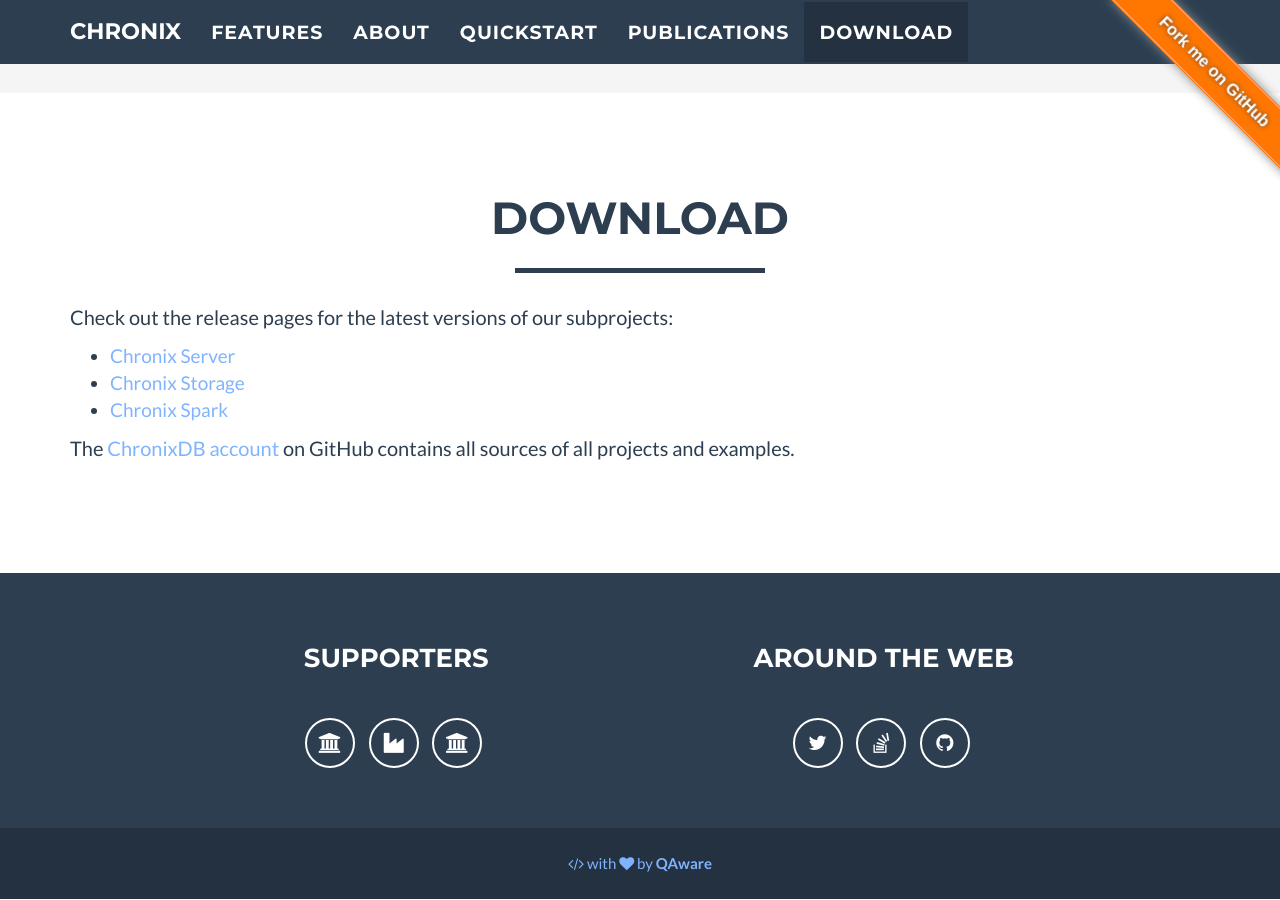
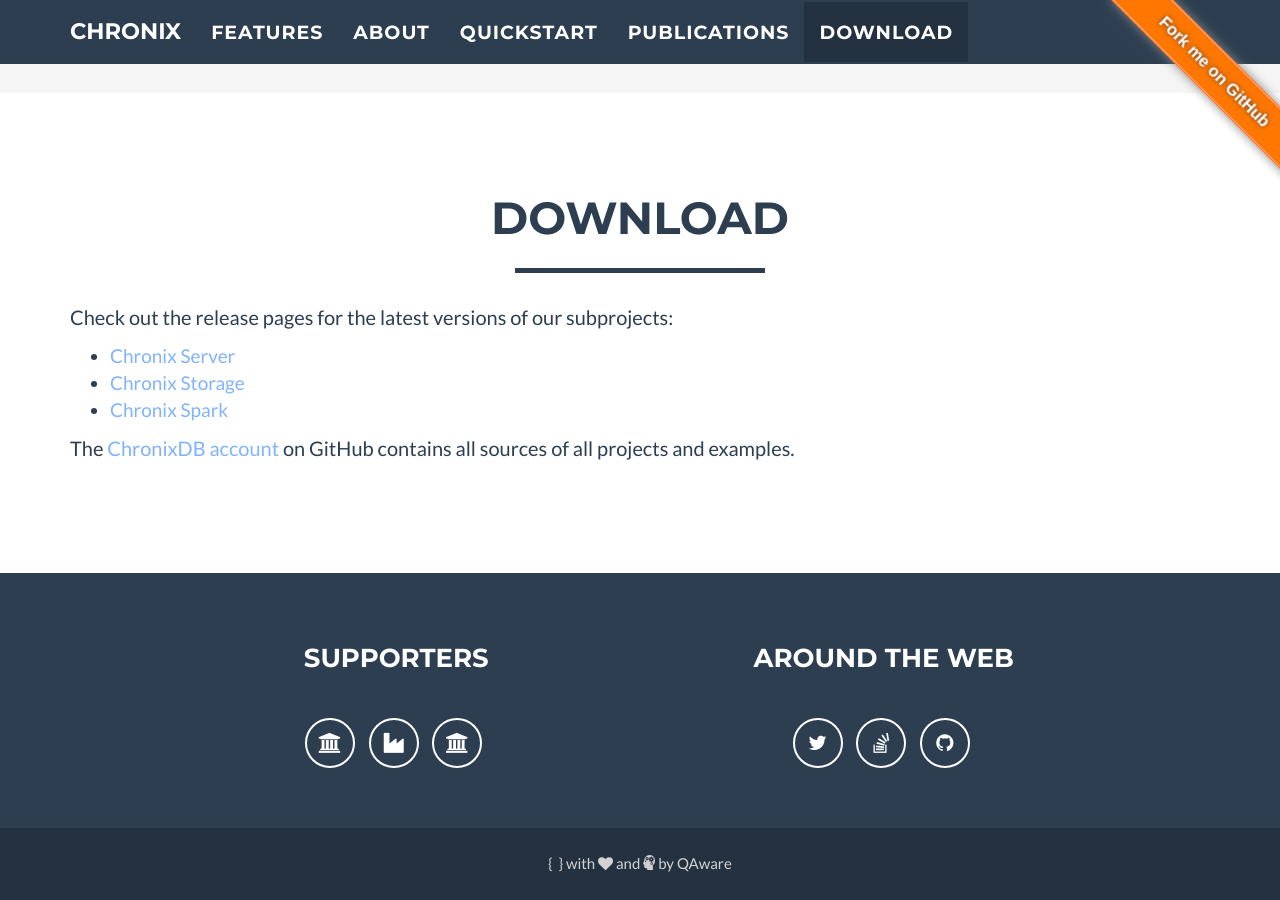
Before and after one commit to ChronixDB/chronixDB.github.io, a Jekyll site: the page built from index.html, in a window 1280 px wide and 900 px high, scrolled down 4737 px. Built offline with Jekyll 4.4.1, drawn with Linux system fonts in a browser that asks for light colours.

Commit message:
Added brain to footer.

```diff
--- a/_includes/footer.html
+++ b/_includes/footer.html
@@ -30,7 +30,7 @@
             <div class="container">
                 <div class="row">
                     <div class="col-lg-12">
-                        <a href="{{ site.copyright.url }}"><i class="fa fa-code" aria-hidden="true"></i> with <i class="fa fa-heart" aria-hidden="true"></i> by <b>{{ site.copyright.name }}</b></a>
+                        <a href="{{ site.copyright.url }}" style="color: lightgray;">{&nbsp;&nbsp;} with <i class="fa fa-heart" aria-hidden="true"></i> and  <img src="img/icon/brain-small.png" alt="brain"> by {{ site.copyright.name }}</a>
                     </div>
                 </div>
             </div>
```
Also changed, not shown: img/icon/brain-small.png (added).
